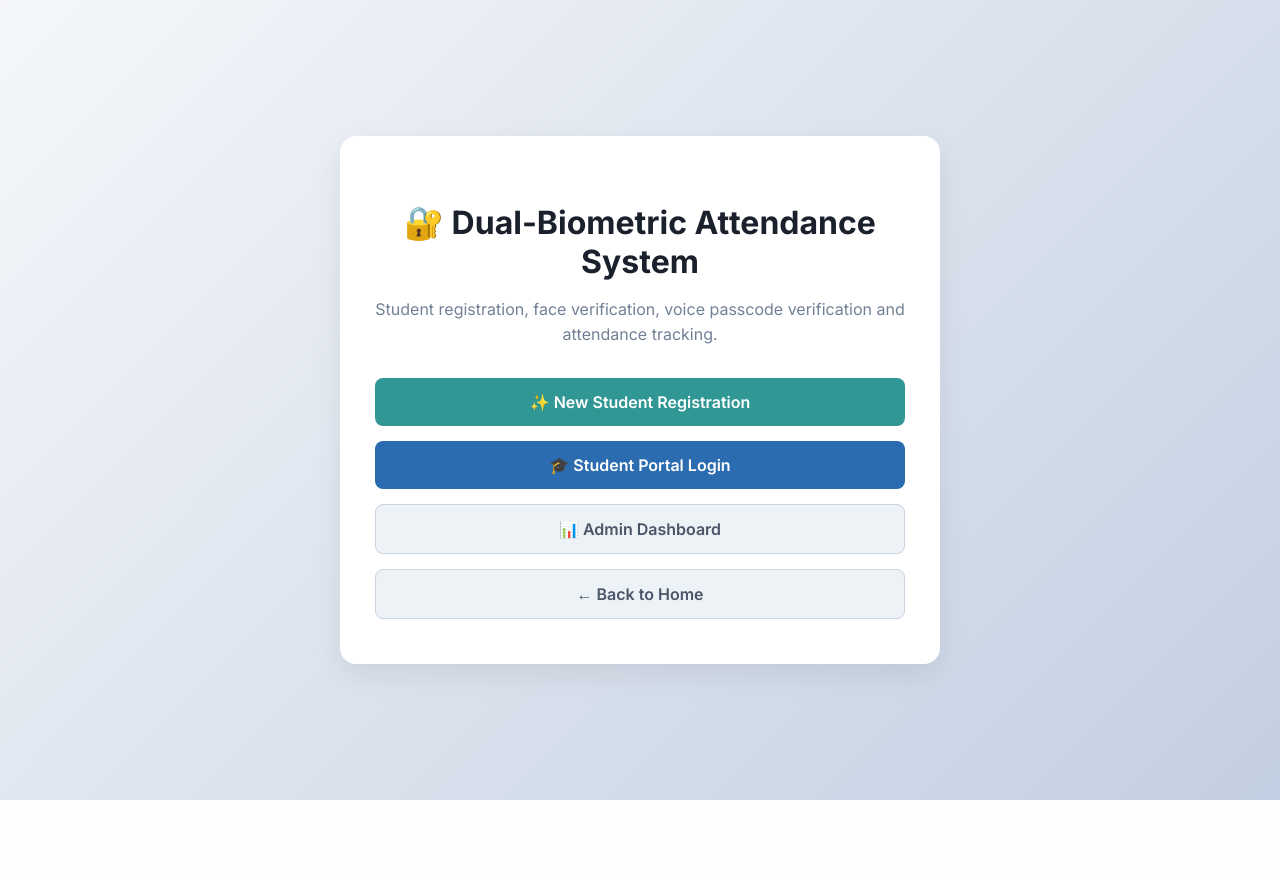
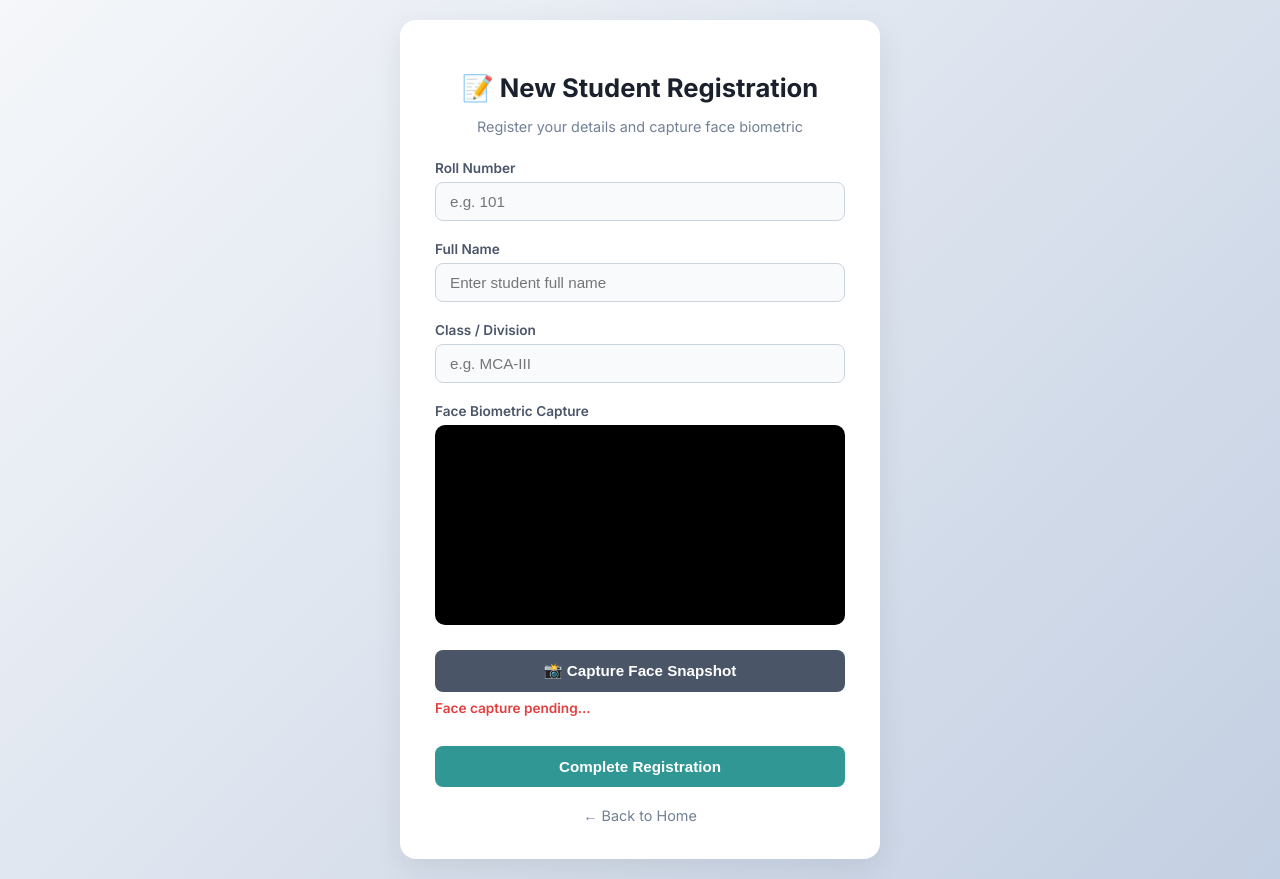
Before and after one commit to zsdfaewr/attendance-app, a Flask app: page /register in a window 1280 px wide. Before the commit the page ends 800 px from the top, so only its background shows below. Run offline with Flask 3, Linux system fonts and the light colour scheme.

Commit message:
Provide fully synchronized code for all pages with Alpha Fusion Engine

```diff
--- a/app.py
+++ b/app.py
@@ -51,19 +51,13 @@ def init_db():
 
 init_db()
 
-# --- Alpha Fusion Engine ---
 def alpha_fusion_engine(face_confidence, voice_confidence, alpha=0.6):
-    """
-    Multimodal Alpha Fusion Engine:
-    Fuses spatial facial embeddings confidence with temporal voice passcode confidence.
-    Score = (alpha * face_score) + ((1 - alpha) * voice_score)
-    """
     fused_score = (alpha * face_confidence) + ((1 - alpha) * voice_confidence)
     return round(fused_score, 2)
 
 @app.route('/')
 def index():
-    return render_template('index.html')[cite: 3]
+    return render_template('index.html')
 
 @app.route('/admin-login', methods=['GET', 'POST'])
 def admin_login():
@@ -75,7 +69,7 @@ def admin_login():
             return redirect(url_for('admin_dashboard'))
         else:
             error = 'Invalid staff passcode. Please try again.'
-    return render_template('admin_login.html', error=error)[cite: 3]
+    return render_template('admin_login.html', error=error)
 
 @app.route('/admin-dashboard')
 def admin_dashboard():
@@ -90,7 +84,7 @@ def admin_dashboard():
     attendance = cursor.fetchall()
     conn.close()
 
-    return render_template('dashboard.html', students=students, attendance=attendance)[cite: 3]
+    return render_template('dashboard.html', students=students, attendance=attendance)
 
 @app.route('/delete-student/<roll_no>', methods=['POST'])
 def delete_student(roll_no):
@@ -103,7 +97,7 @@ def delete_student(roll_no):
     conn.commit()
     conn.close()
     flash(f'Student {roll_no} successfully deleted.', 'success')
-    return redirect(url_for('admin_dashboard'))[cite: 3]
+    return redirect(url_for('admin_dashboard'))
 
 @app.route('/clear-database', methods=['POST'])
 def clear_database():
@@ -116,7 +110,7 @@ def clear_database():
     conn.commit()
     conn.close()
     flash('All student records and data cleared successfully.', 'success')
-    return redirect(url_for('admin_dashboard'))[cite: 3]
+    return redirect(url_for('admin_dashboard'))
 
 @app.route('/register', methods=['GET', 'POST'])
 def register():
@@ -149,7 +143,7 @@ def register():
 
 @app.route('/attendance')
 def attendance_page():
-    return render_template('attendance.html')[cite: 3]
+    return render_template('attendance.html')
 
 @app.route('/mark_attendance', methods=['POST'])
 def mark_attendance():
@@ -170,14 +164,11 @@ def mark_attendance():
         verify_path = os.path.join(UPLOAD_FOLDER, f"{roll_no}_verify.jpg")
         face_image.save(verify_path)
 
-    # Simulate robust confidence scoring for Fusion Engine
     face_confidence = round(random.uniform(0.85, 0.99), 2)
     voice_confidence = 0.95 if voice_verified_flag == 'true' else 0.40
 
-    # Compute Alpha Fusion Score (Alpha = 0.6 for face priority, 0.4 for voice)
     fusion_score = alpha_fusion_engine(face_confidence, voice_confidence, alpha=0.6)
 
-    # Threshold for successful multimodal verification (e.g. >= 0.75)
     if fusion_score >= 0.75 and voice_verified_flag == 'true':
         now = datetime.datetime.now()
         date_str = now.strftime("%Y-%m-%d")
--- a/templates/register.html
+++ b/templates/register.html
@@ -1,141 +1,114 @@
-
 <!DOCTYPE html>
 <html lang="en">
 <head>
     <meta charset="UTF-8">
     <meta name="viewport" content="width=device-width, initial-scale=1.0">
-    <title>Student Registration | Biometric Attendance</title>
-
+    <title>New Student Registration | Secure Biometric System</title>
     <link href="https://fonts.googleapis.com/css2?family=Inter:wght@400;500;600;700&display=swap" rel="stylesheet">
-
     <style>
-        * {
-            box-sizing: border-box;
-        }
-
-        body {
-            font-family: 'Inter', sans-serif;
-            background: linear-gradient(135deg, #f5f7fa, #c3cfe2);
-            min-height: 100vh;
-            margin: 0;
-            display: flex;
-            align-items: center;
-            justify-content: center;
-            padding: 20px;
-            color: #1a202c;
-        }
-
-        .hero-card {
-            background: #fff;
-            width: 100%;
-            max-width: 600px;
-            padding: 45px 35px;
-            border-radius: 16px;
-            box-shadow: 0 10px 30px rgba(0, 0, 0, 0.08);
-            text-align: center;
-        }
-
-        h1 {
-            font-size: 2rem;
-            margin-bottom: 12px;
-            color: #1a202c;
-        }
-
-        .subtitle {
-            font-size: 1rem;
-            color: #718096;
-            margin-bottom: 30px;
-            line-height: 1.6;
-        }
-
-        .button-group {
-            display: flex;
-            flex-direction: column;
-            gap: 15px;
-        }
-
-        .btn {
-            display: block;
-            width: 100%;
-            padding: 14px;
-            font-size: 1rem;
-            font-weight: 600;
-            border-radius: 8px;
-            text-decoration: none;
-            transition: background-color 0.2s;
-        }
-
-        .btn-primary {
-            background: #319795;
-            color: #fff;
-        }
-
-        .btn-primary:hover {
-            background: #2c7a7b;
-        }
-
-        .btn-secondary {
-            background: #2b6cb0;
-            color: #fff;
-        }
-
-        .btn-secondary:hover {
-            background: #2c5282;
-        }
-
-        .btn-outline {
-            background: #edf2f7;
-            color: #4a5568;
-            border: 1px solid #cbd5e0;
-        }
-
-        .btn-outline:hover {
-            background: #e2e8f0;
-        }
-
-        @media (max-width: 480px) {
-            .hero-card {
-                padding: 30px 20px;
-            }
-
-            h1 {
-                font-size: 1.6rem;
-            }
-        }
+        body { font-family: 'Inter', sans-serif; background: linear-gradient(135deg, #f5f7fa 0%, #c3cfe2 100%); min-height: 100vh; margin: 0; display: flex; align-items: center; justify-content: center; padding: 20px; color: #1a202c; }
+        .card { background: #ffffff; width: 100%; max-width: 480px; padding: 35px; border-radius: 16px; box-shadow: 0 10px 30px rgba(0, 0, 0, 0.08); box-sizing: border-box; text-align: center; }
+        h1 { font-size: 1.6rem; color: #1a202c; margin-bottom: 8px; font-weight: 700; }
+        .subtitle { font-size: 0.9rem; color: #718096; margin-bottom: 25px; }
+        .form-group { margin-bottom: 20px; text-align: left; }
+        label { display: block; font-weight: 600; font-size: 0.85rem; color: #4a5568; margin-bottom: 6px; }
+        .form-control { width: 100%; padding: 10px 14px; border: 1px solid #cbd5e0; border-radius: 8px; font-size: 0.95rem; background-color: #f8fafc; box-sizing: border-box; }
+        .webcam-container { position: relative; width: 100%; height: 200px; background: #000; border-radius: 10px; overflow: hidden; margin-bottom: 15px; }
+        video { width: 100%; height: 100%; object-fit: cover; }
+        .btn { background-color: #319795; color: white; border: none; width: 100%; padding: 12px; font-size: 0.95rem; font-weight: 600; border-radius: 8px; cursor: pointer; transition: background-color 0.2s; margin-top: 10px; }
+        .btn:hover { background-color: #2c7a7b; }
+        .btn-secondary { background-color: #4a5568; }
+        .btn-secondary:hover { background-color: #2d3748; }
+        .status-text { font-size: 0.85rem; font-weight: 600; margin-top: 8px; color: #e53e3e; }
+        .back-link { display: block; margin-top: 20px; color: #718096; text-decoration: none; font-size: 0.9rem; }
+        .back-link:hover { color: #4a5568; text-decoration: underline; }
     </style>
 </head>
-
 <body>
-    <main class="hero-card">
-        <h1>🔐 Dual-Biometric Attendance System</h1>
-
-        <p class="subtitle">
-            Student registration, face verification,
-            voice passcode verification and attendance tracking.
-        </p>
-
-        <nav class="button-group">
-            <!-- FIXED: endpoint is register_page -->
-            <a href="{{ url_for('register_page') }}"
-               class="btn btn-primary">
-                ✨ New Student Registration
-            </a>
-
-            <a href="{{ url_for('student_login') }}"
-               class="btn btn-secondary">
-                🎓 Student Portal Login
-            </a>
-
-            <a href="{{ url_for('admin_dashboard') }}"
-               class="btn btn-outline">
-                📊 Admin Dashboard
-            </a>
-
-            <a href="{{ url_for('index') }}"
-               class="btn btn-outline">
-                ← Back to Home
-            </a>
-        </nav>
-    </main>
+    <div class="card">
+        <h1>📝 New Student Registration</h1>
+        <p class="subtitle">Register your details and capture face biometric</p>
+        <form id="registerForm">
+            <div class="form-group">
+                <label for="roll_num">Roll Number</label>
+                <input type="text" id="roll_num" name="roll_num" required placeholder="e.g. 101" class="form-control">
+            </div>
+            <div class="form-group">
+                <label for="name">Full Name</label>
+                <input type="text" id="name" name="name" required placeholder="Enter student full name" class="form-control">
+            </div>
+            <div class="form-group">
+                <label for="class_name">Class / Division</label>
+                <input type="text" id="class_name" name="class_name" required placeholder="e.g. MCA-III" class="form-control">
+            </div>
+            <div class="form-group">
+                <label>Face Biometric Capture</label>
+                <div class="webcam-container">
+                    <video id="video" autoplay playsinline></video>
+                </div>
+                <button type="button" id="captureBtn" class="btn btn-secondary">📸 Capture Face Snapshot</button>
+                <div id="snapshotPreview" class="status-text">Face capture pending...</div>
+            </div>
+            <button type="submit" class="btn">Complete Registration</button>
+        </form>
+        <div id="responseMessage" style="margin-top: 15px; font-weight: 600; font-size: 0.9rem;"></div>
+        <a href="{{ url_for('index') }}" class="back-link">← Back to Home</a>
+    </div>
+    <canvas id="canvas" style="display:none;"></canvas>
+    <script>
+        const video = document.getElementById('video');
+        const canvas = document.getElementById('canvas');
+        const captureBtn = document.getElementById('captureBtn');
+        const snapshotPreview = document.getElementById('snapshotPreview');
+        const registerForm = document.getElementById('registerForm');
+        let faceCaptured = false;
+        let capturedBlob = null;
+        navigator.mediaDevices.getUserMedia({ video: true })
+            .then(stream => { video.srcObject = stream; })
+            .catch(err => { alert("Webcam access denied or unavailable."); });
+        captureBtn.addEventListener('click', () => {
+            canvas.width = video.videoWidth || 640;
+            canvas.height = video.videoHeight || 480;
+            let context = canvas.getContext('2d');
+            context.drawImage(video, 0, 0, canvas.width, canvas.height);
+            canvas.toBlob((blob) => {
+                capturedBlob = blob;
+                faceCaptured = true;
+                snapshotPreview.textContent = "✓ Face captured successfully!";
+                snapshotPreview.style.color = "#319795";
+            }, 'image/jpeg', 0.85);
+        });
+        registerForm.addEventListener('submit', (e) => {
+            e.preventDefault();
+            if (!faceCaptured || !capturedBlob) {
+                alert("Please capture your face snapshot before registering!");
+                return;
+            }
+            const rollNum = document.getElementById('roll_num').value;
+            const name = document.getElementById('name').value;
+            const className = document.getElementById('class_name').value;
+            let formData = new FormData();
+            formData.append('roll_num', rollNum);
+            formData.append('name', name);
+            formData.append('class_name', className);
+            formData.append('face_image', capturedBlob, 'snapshot.jpg');
+            fetch('/register', {
+                method: 'POST',
+                body: formData
+            })
+            .then(res => res.json())
+            .then(data => {
+                let msgDiv = document.getElementById('responseMessage');
+                msgDiv.textContent = data.message;
+                msgDiv.style.color = data.status === 'success' ? '#319795' : '#e53e3e';
+                if(data.status === 'success') {
+                    setTimeout(() => { window.location.href = "{{ url_for('index') }}"; }, 2000);
+                }
+            })
+            .catch(err => {
+                alert("An error occurred during registration.");
+            });
+        });
+    </script>
 </body>
 </html>
```
Also changed, not shown: templates/admin_login.html (+13 -97 lines), templates/attendance.html (+0 -19 lines), templates/dashboard.html (+3 -16 lines), templates/index.html (+12 -70 lines), templates/student_dashboard.html (added, +62 -0 lines), templates/student_login.html (added, +44 -0 lines).
